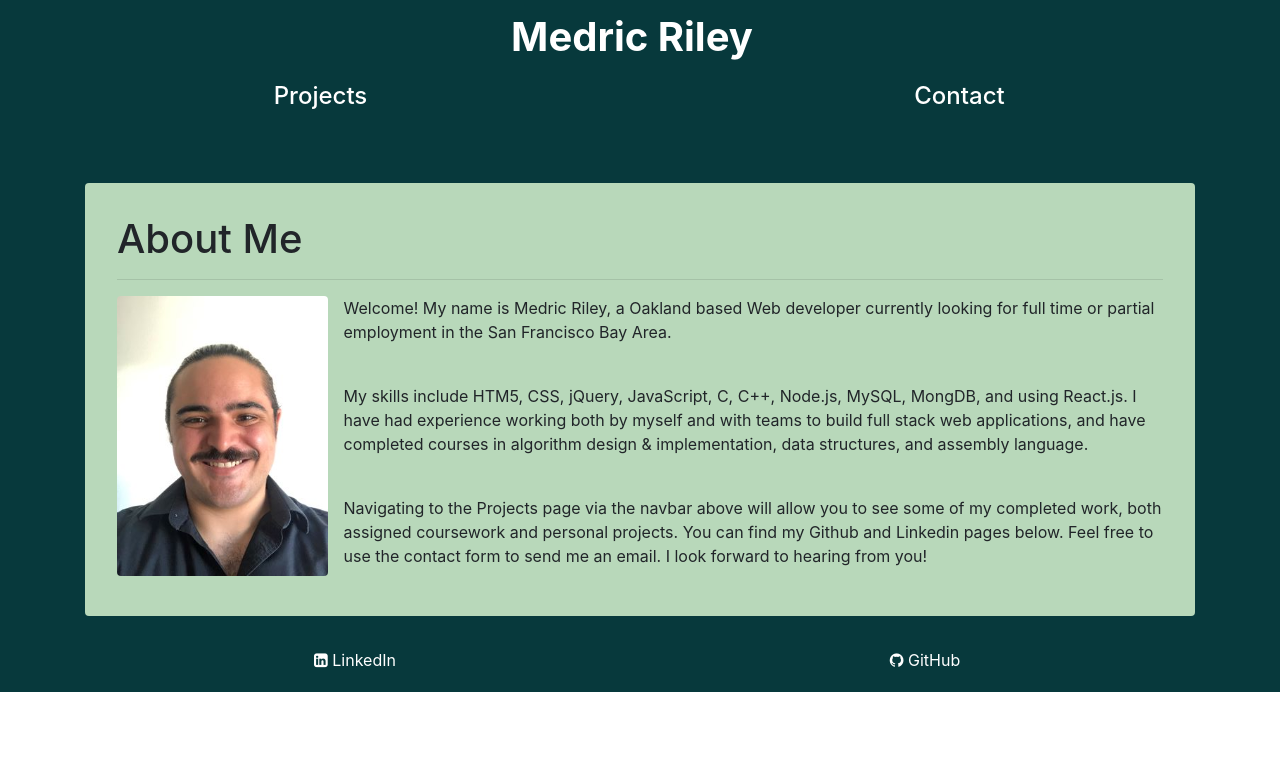
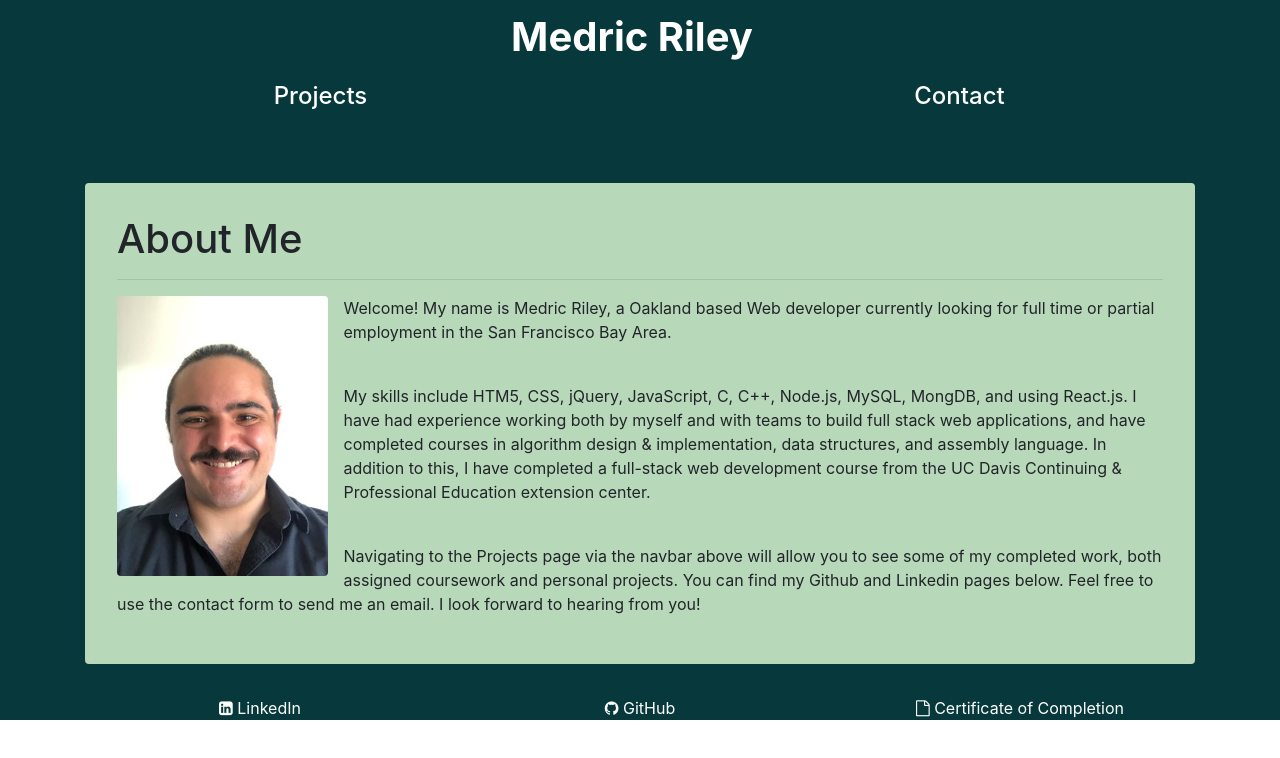
Before and after one commit to medricr/react-portfolio-w-backend, a React (Create React App) app in the folder client/: page / in a window 1280 px wide. Shown: the top 758 px of the page. Built offline with nearby package versions, Linux system fonts and the light colour scheme.

Commit message:
added link to bootcamp cert

```diff
--- a/client/src/App.scss
+++ b/client/src/App.scss
@@ -96,3 +96,7 @@ a, a:hover {
 .dropdown-menu {
 	background-color: $independance;
 }
+
+.col-sm-4 {
+	text-align: center;
+}
--- a/client/src/components/Bio/index.js
+++ b/client/src/components/Bio/index.js
@@ -18,7 +18,7 @@ const Bio = () => {
 						</p>
 						<br />
 						<p>
-							My skills include HTM5, CSS, jQuery, JavaScript, C, C++, Node.js, MySQL, MongDB, and using React.js. I have had experience working both by myself and with teams to build full stack web applications, and have completed courses in algorithm design & implementation, data structures, and assembly language.
+							My skills include HTM5, CSS, jQuery, JavaScript, C, C++, Node.js, MySQL, MongDB, and using React.js. I have had experience working both by myself and with teams to build full stack web applications, and have completed courses in algorithm design & implementation, data structures, and assembly language. In addition to this, I have completed a full-stack web development course from the UC Davis Continuing & Professional Education extension center.
 						</p>
 						<br />
 						<p>
@@ -28,14 +28,22 @@ const Bio = () => {
 				</div>
 			</div>
 			<div className="row">
-				<div className="col-sm-6">
+
+				<div className="col-sm-4 col-lg-4">
 					<i className='fa fa-linkedin-square' />{' '}
 					<a href="https://www.linkedin.com/in/medric-riley-a0b35017b/">LinkedIn</a>
 				</div>
-				<div className="col-sm-6">
+
+				<div className="col-sm-4 col-lg-4">
 					<i className='fa fa-github' />{' '}
 					<a href="https://github.com/medricr">GitHub</a>
 				</div>
+
+				<div className="col-sm-4 col-lg-4">
+					<i className="fa fa-file-o" />{' '}
+					<a href="http://t.cred.ly/l/584737bb-2595-4cba-98c5-438e1c3431a4">Certificate of Completion</a>
+				</div>
+
 			</div>
 		</div>
 	)
--- a/client/src/components/ProjectGallery/index.js
+++ b/client/src/components/ProjectGallery/index.js
@@ -60,6 +60,7 @@ class ProjectGallery extends React.Component {
 										projectImage={keyboard}
 									/>
 								</div>
+
 								{/* <div className='col-md-2' />							 */}
 							</div>
 						</div>
```
